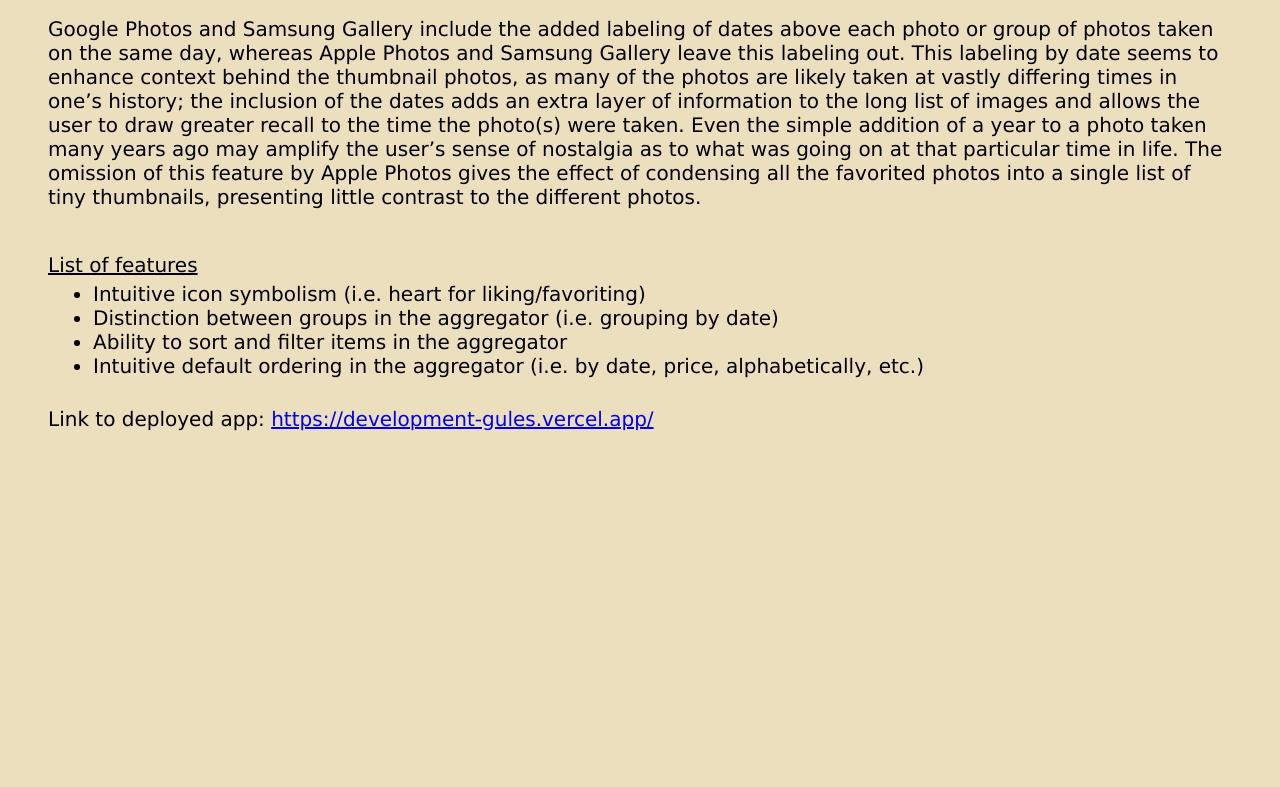
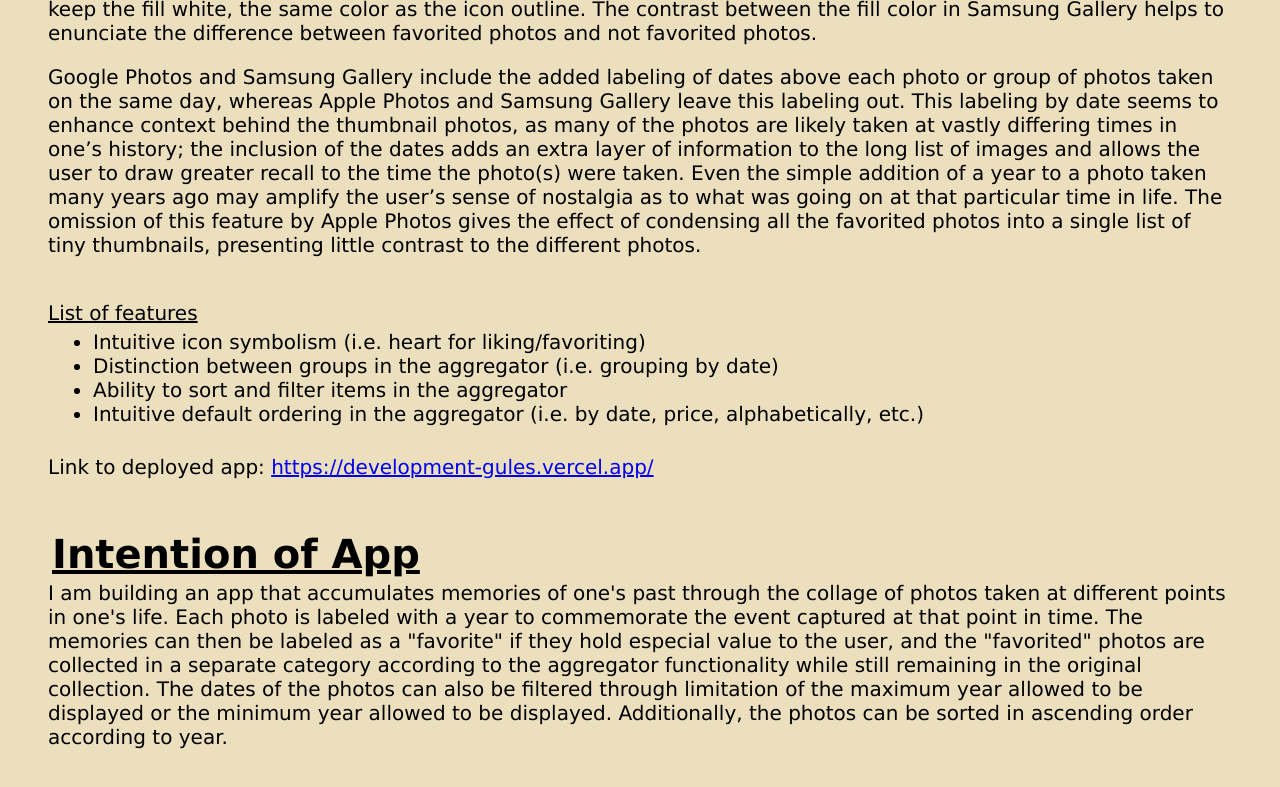
Before and after one commit to futenW/development-handin, a plain HTML site: page index.html in a window 1280 px wide. Shown: the part 1861-2648 px from the top of the page. Before the commit the page ends 2340 px from the top, so only its background shows below. Drawn offline with Linux system fonts and the light colour scheme.

```diff
--- a/index.html
+++ b/index.html
@@ -16,6 +16,10 @@
     <!-- page content goes into <body> -->
     <body style="background-color:#ebdfbe; padding: 40px; font-family: Verdana; font-size: 20px;">
       <h1>Background</h1>
+      <span>We all have digital products that we love. But what makes one application more useful than another and what makes one website easier to use than its
+        competitor? In this study, we narrow down on three widely used photo-collection applications and factors that differentiate the products in terms of intrinsic
+        utility and external features.
+      </span>
       <br><br>
       <h1 style="text-decoration: underline;">Competitive Analysis</h1>
       <div>Google Photos: <a href="https://photos.google.com/">(photos.google.com)</a></div>
@@ -97,6 +101,16 @@
       </ul>
       <br>
       <span>Link to deployed app: </span><span><a href="https://development-gules.vercel.app/">https://development-gules.vercel.app/</a></span>
+      <br>
+      <br>
+      <br>
+      <h1 style="text-decoration: underline; margin: 4px;">Intention of App</h1>
+      <span style="margin: 0px">I am building an app that accumulates memories of one's past through the collage of photos taken at different points in one's life.
+        Each photo is labeled with a year to commemorate the event captured at that point in time. The memories can then be labeled as a "favorite" if they
+        hold especial value to the user, and the "favorited" photos are collected in a separate category according to the aggregator functionality while
+        still remaining in the original collection. The dates of the photos can also be filtered through limitation of the maximum year allowed to be displayed
+        or the minimum year allowed to be displayed. Additionally, the photos can be sorted in ascending order according to year.
+      </span>
     </body>
 
   </html>
```
